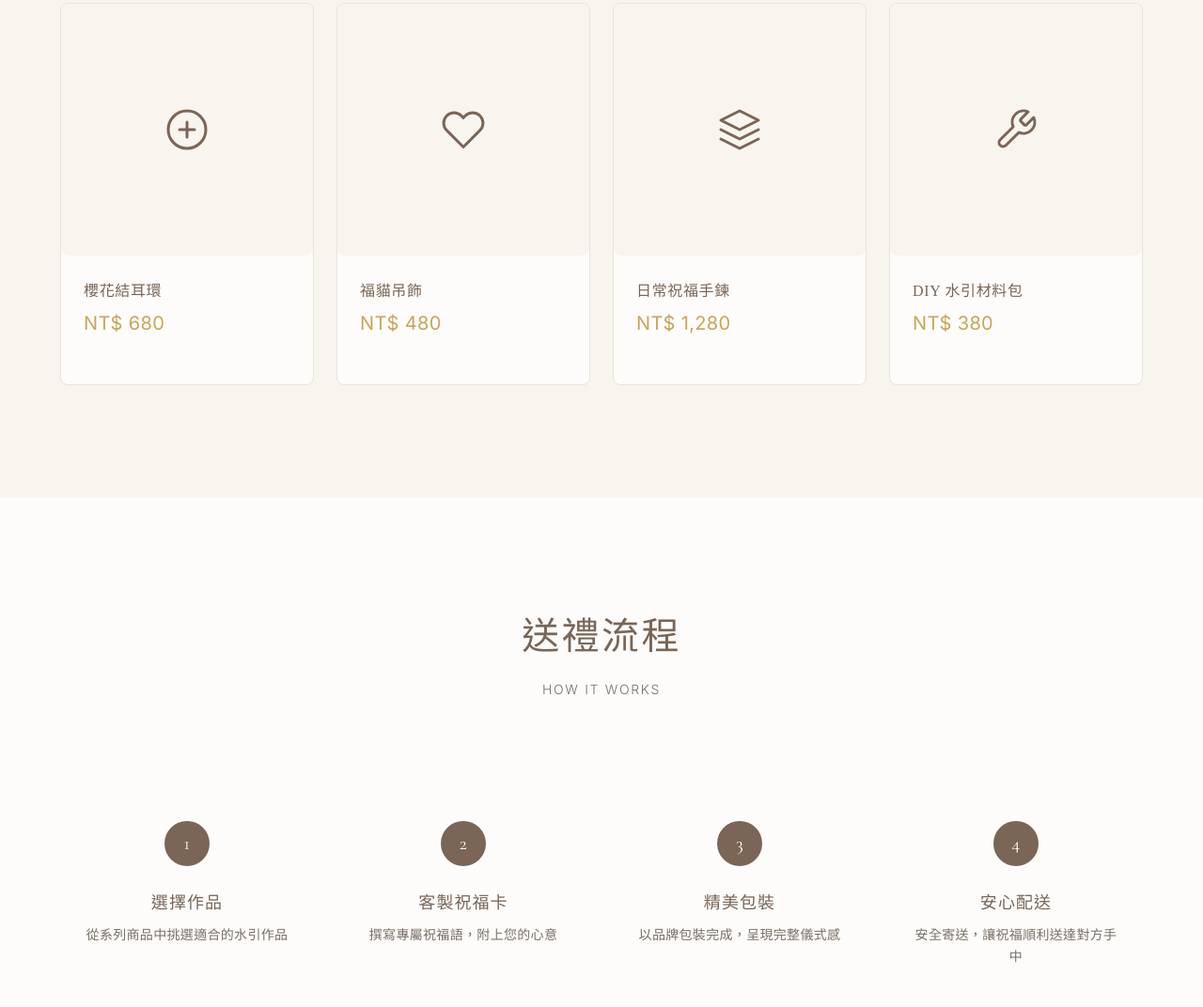
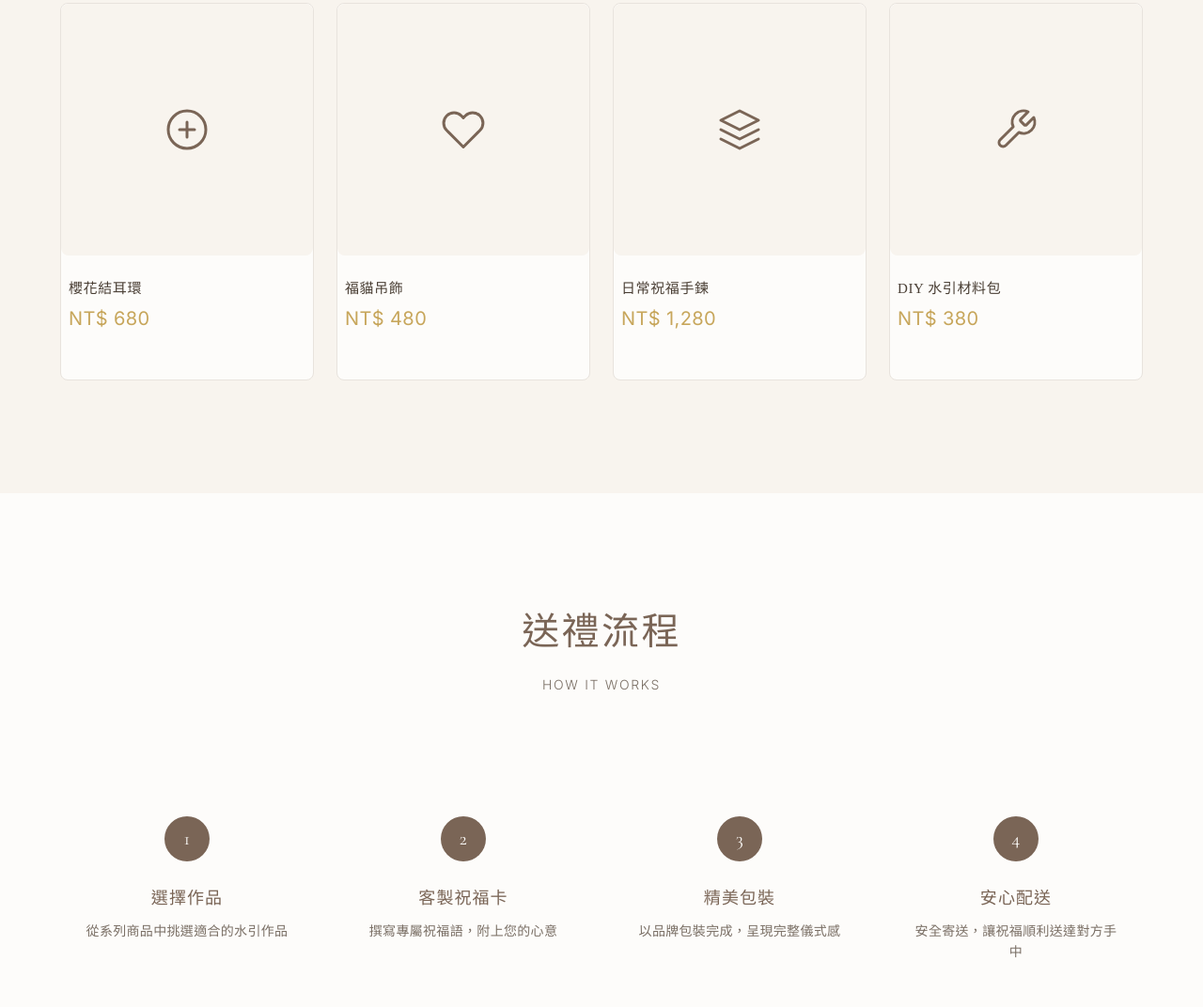
Before and after one commit to kusuriya19/tsumugi-web, a plain HTML site: page web/gift.html in a window 1280 px wide. Shown: the part 1519-2591 px from the top of the page at 94% size. Drawn offline with nearby package versions, Linux system fonts and the light colour scheme.

Commit message:
fix: 修正電腦版與手機版商品卡片樣式

```diff
--- a/web/css/style.css
+++ b/web/css/style.css
@@ -1484,6 +1484,7 @@ input {
     padding: var(--space-xs);
   }
 
+  .product-info h3,
   .product-name {
     font-size: 0.8125rem;
     line-height: 1.4;
@@ -1824,22 +1825,25 @@ input {
 }
 
 .product-info {
-  padding: var(--space-lg);
-}
-
-.product-info h3 {
+  padding: var(--space-lg) var(--space-sm);
+}
+
+.product-info h3,
+.product-name {
   font-family: var(--font-serif-cn);
-  font-size: 1rem;
-  font-weight: 400;
-  color: var(--color-brown);
+  font-size: 0.9375rem;
+  font-weight: 400;
+  color: var(--color-text);
   margin-bottom: var(--space-xs);
   letter-spacing: 0.04em;
+  line-height: 1.5;
 }
 
 .product-price {
-  font-size: 0.875rem;
-  color: var(--color-gold);
-  font-weight: 400;
+  font-size: 0.9375rem;
+  color: var(--color-brown);
+  font-weight: 500;
+  letter-spacing: 0.02em;
 }
 
 /* ============================================
```
